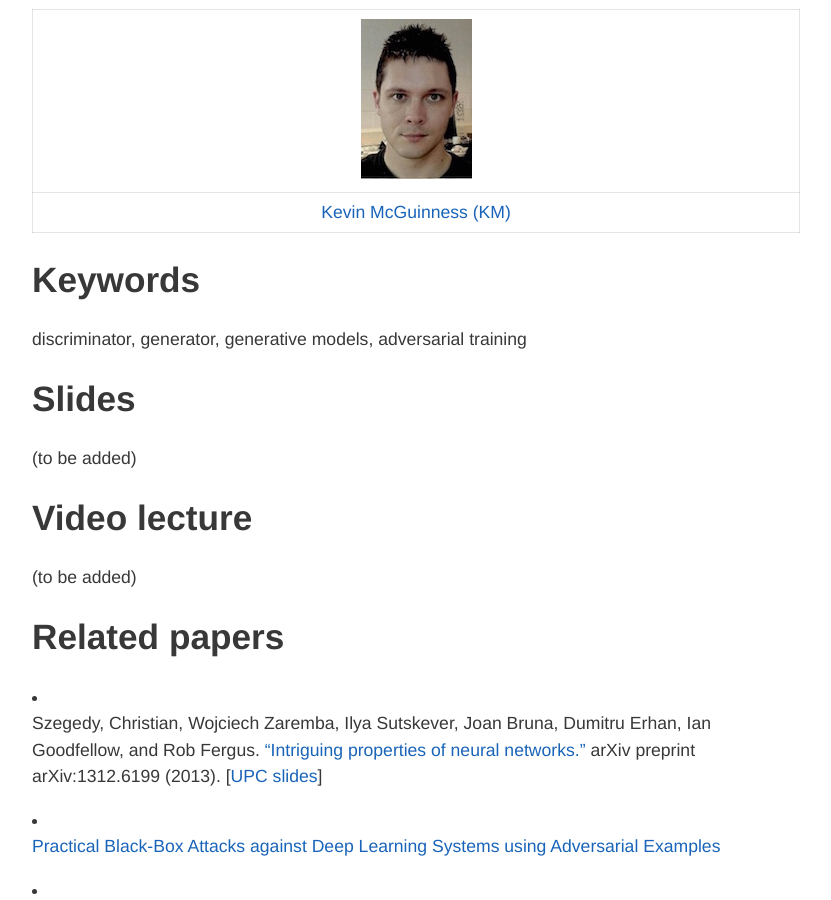
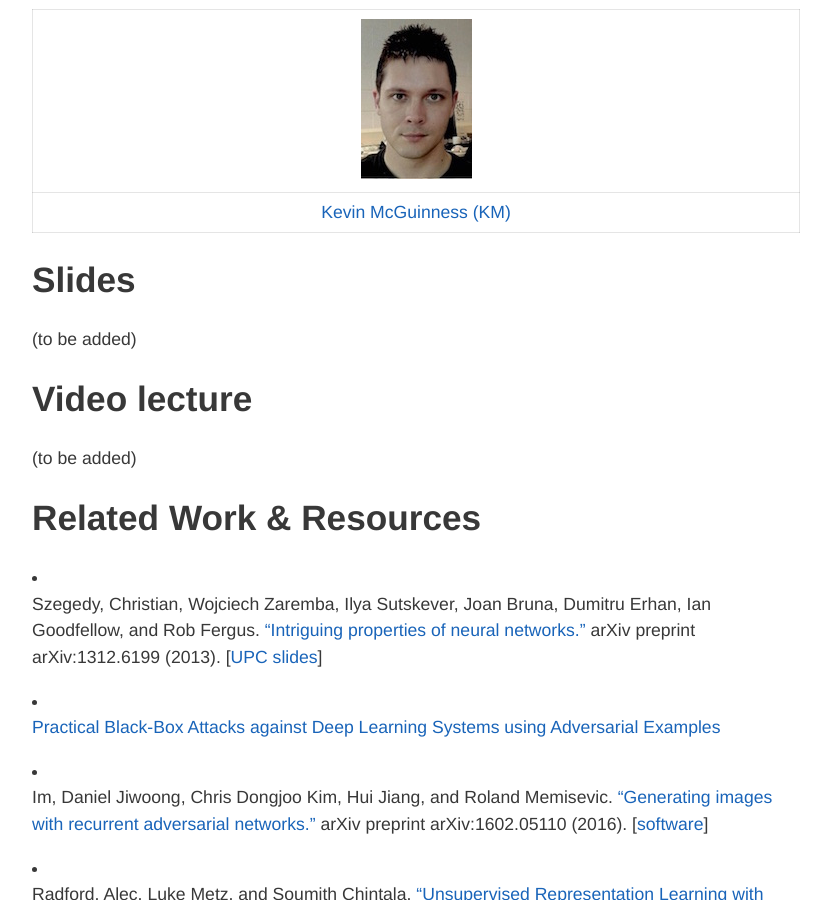
Before and after one commit to imatge-upc/telecombcn-2016-dlcv, a Jekyll site: the page built from adversarial.md, in a window 1280 px wide and 900 px high, scrolled down 332 px. Shown: the whole window, without its empty margins (224-1055 px from the left). Built offline with Jekyll 4.4.1, drawn with Linux system fonts in a browser that asks for light colours; nearby versions of some CDN libraries.

Commit message:
Update adversarial.md

```diff
--- a/adversarial.md
+++ b/adversarial.md
@@ -14,9 +14,6 @@ hide: true
 [KevinMcGuinness-web]: https://www.insight-centre.org/users/kevin-mcguinness
 [KevinMcGuinness-photo]: img/instructors/KevinMcGuinness.jpg "Kevin McGuinness"
 
-## Keywords
-
-discriminator, generator, generative models, adversarial training
 ## Slides
 
 (to be added)
@@ -25,9 +22,7 @@ discriminator, generator, generative models, adversarial training
 
 (to be added)
 
-
-
-## Related papers
+## Related Work & Resources
 
 * Szegedy, Christian, Wojciech Zaremba, Ilya Sutskever, Joan Bruna, Dumitru Erhan, Ian Goodfellow, and Rob Fergus. ["Intriguing properties of neural networks."](http://arxiv.org/abs/1312.6199) arXiv preprint arXiv:1312.6199 (2013). [[UPC slides](https://docs.google.com/presentation/d/1g58oIdS_a9uEeiuDHC85OrU2tql3Prrn_jcHCPjB6pU/edit?usp=sharing)]
 
```
